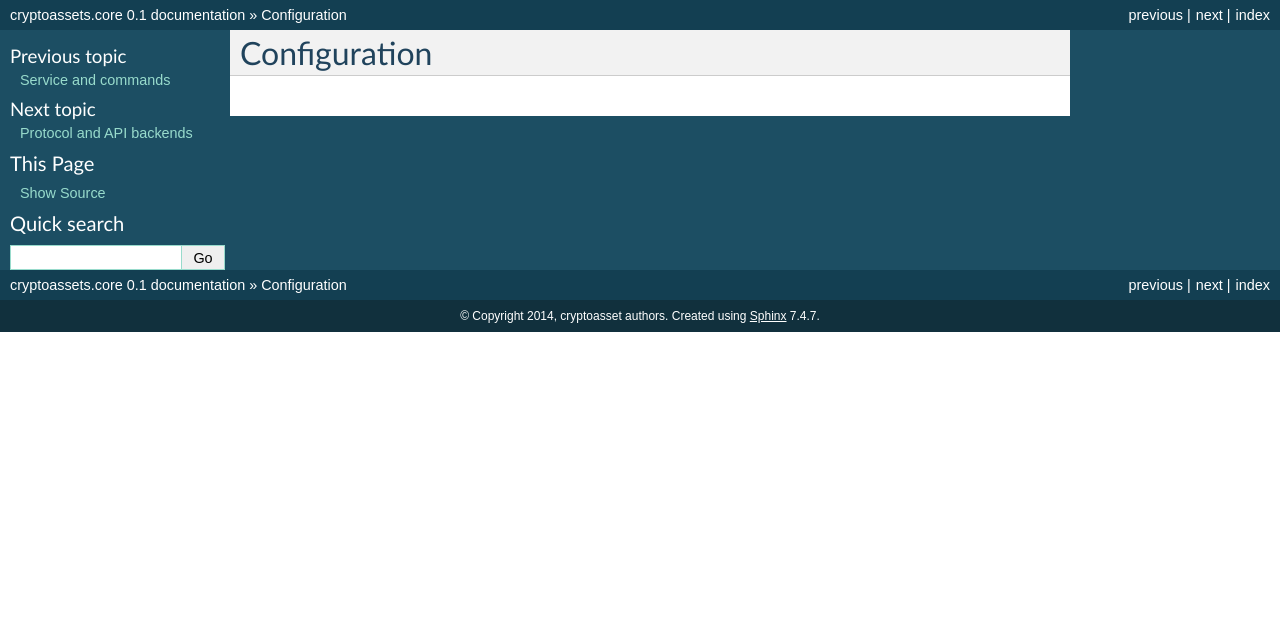
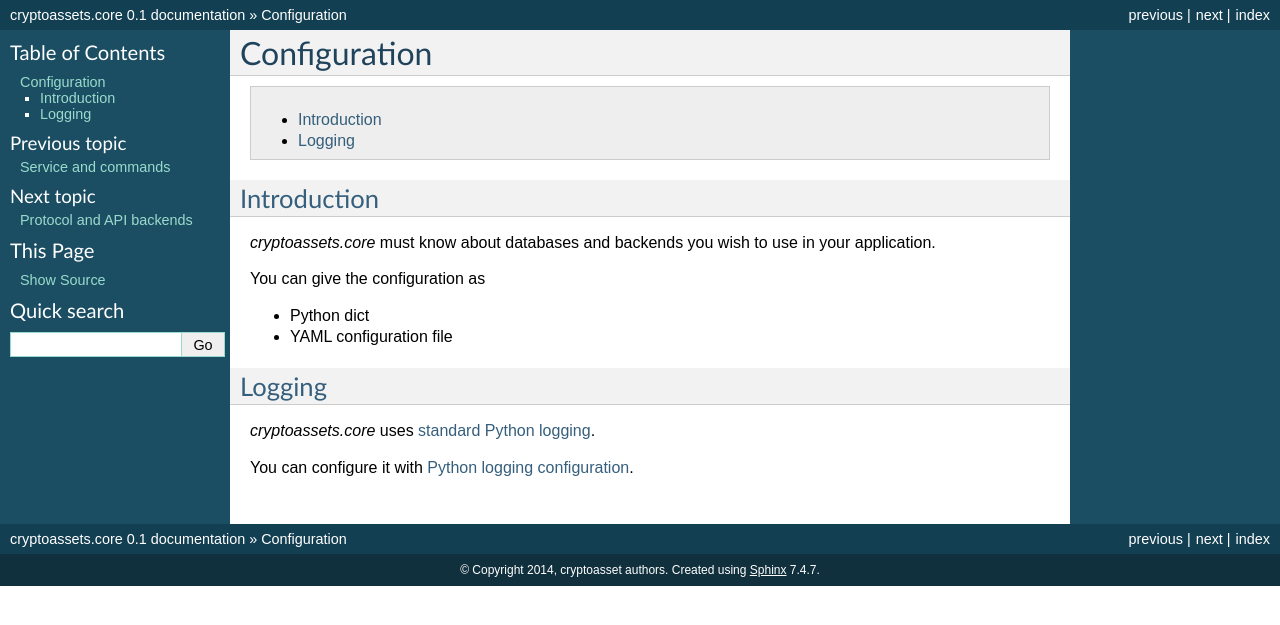
Before and after one commit to pahaz/cryptoassets, a Sphinx documentation site: the page built from docs/source/config.rst, in a window 1280 px wide. Shown: the top 625 px of the page. Built offline with Sphinx 7.4.7, drawn with Linux system fonts in a browser that asks for light colours.

```diff
--- a/docs/source/api/index.rst
+++ b/docs/source/api/index.rst
@@ -14,4 +14,5 @@ Contents:
    models
    config
    events
+   functionality
    utils
--- a/docs/source/config.rst
+++ b/docs/source/config.rst
@@ -3,3 +3,21 @@ Configuration
 ================================
 
 .. contents:: :local:
+
+Introduction
+--------------
+
+*cryptoassets.core* must know about databases and backends you wish to use in your application.
+
+You can give the configuration as
+
+* Python dict
+
+* YAML configuration file
+
+Logging
+--------
+
+*cryptoassets.core* uses `standard Python logging <https://docs.python.org/3/library/logging.html>`_.
+
+You can configure it with `Python logging configuration <https://docs.python.org/3/howto/logging.html#configuring-logging>`_.
```
Also changed, not shown: docs/source/api/config.rst (+12 -0 lines), docs/source/api/functionality.rst (added, +11 -0 lines), 2 other files.
